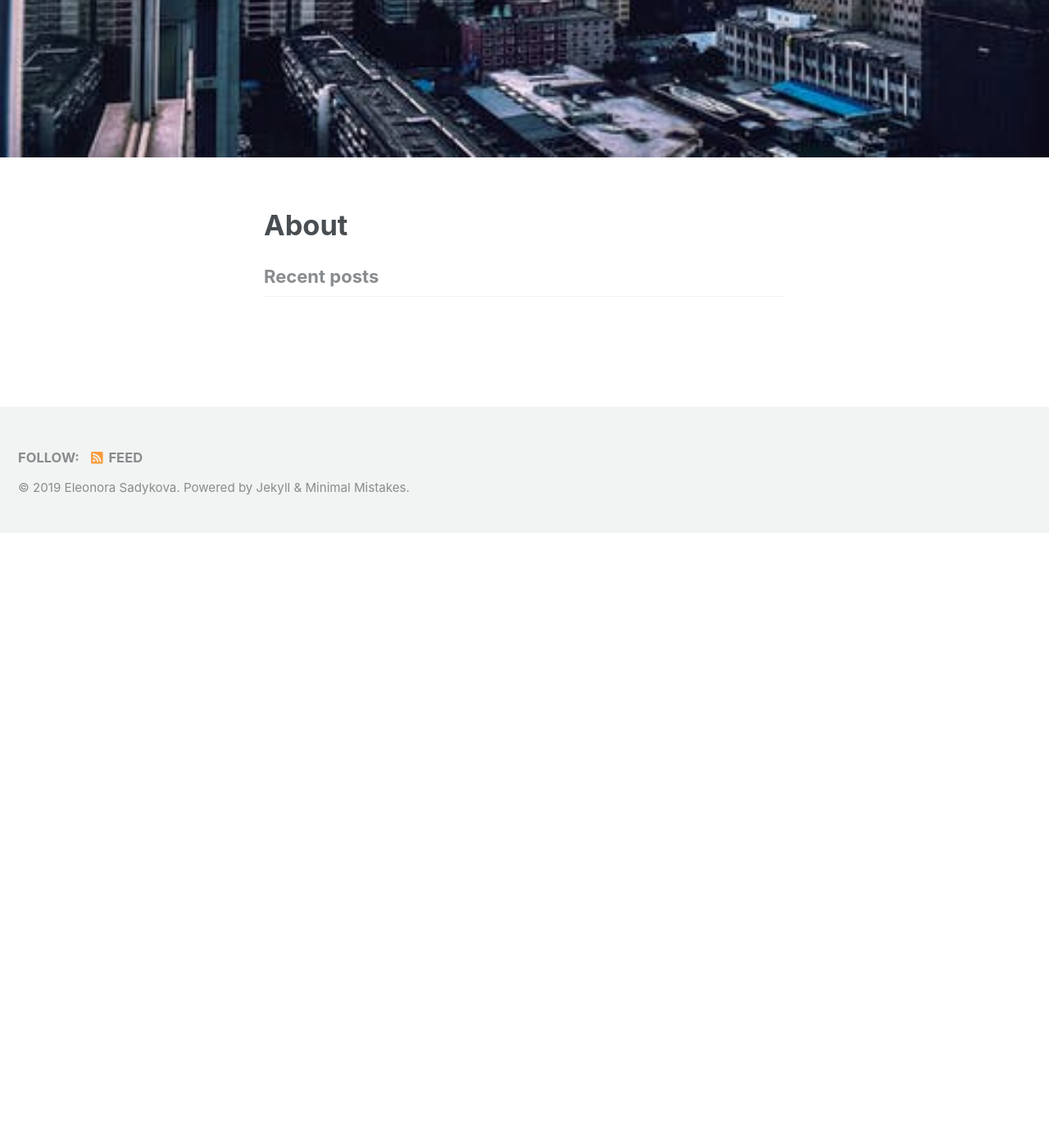
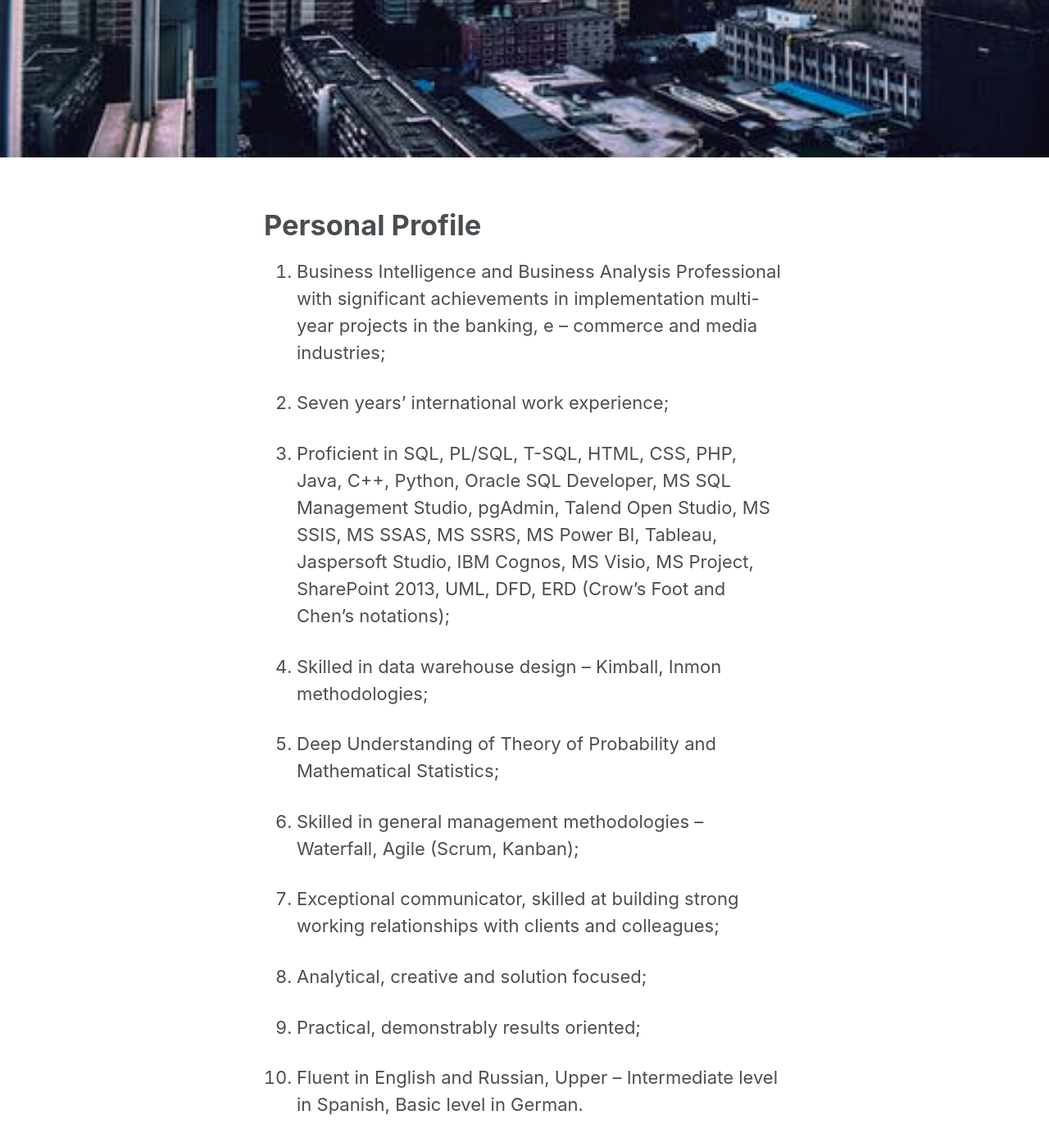
Before and after one commit to elenlang/elenlang.github.io, a Jekyll site: the page built from _pages/about.md, in a window 1280 px wide and 1400 px high, scrolled down 749 px. Shown: the whole window at 82% size. Built offline with Jekyll 4.4.1, drawn with Linux system fonts in a browser that asks for light colours; cached includes are drawn as plain includes; nearby versions of some CDN libraries.

Commit message:
change content

```diff
--- a/_pages/about.md
+++ b/_pages/about.md
@@ -1,8 +1,27 @@
 ---
 layout: home
 permalink: /about/
-title: "About"
+title: "Personal Profile"
 author_profile: false
 header:
   image: "/images/aboutme.jpg"
 ---
+1. Business Intelligence and Business Analysis Professional with significant achievements in implementation multi-year projects in the banking, e – commerce and media industries;
+
+2. Seven years’ international work experience;
+
+3. Proficient in SQL, PL/SQL, T-SQL, HTML, CSS, PHP, Java, C++, Python, Oracle SQL Developer, MS SQL Management Studio, pgAdmin, Talend Open Studio, MS SSIS, MS SSAS, MS SSRS, MS Power BI, Tableau, Jaspersoft Studio, IBM Cognos, MS Visio, MS Project, SharePoint 2013, UML, DFD, ERD (Crow’s Foot and Chen’s notations);
+
+4. Skilled in data warehouse design – Kimball, Inmon methodologies;
+
+5. Deep Understanding of Theory of Probability and Mathematical Statistics;
+
+6. Skilled in general management methodologies – Waterfall, Agile (Scrum, Kanban);
+
+7. Exceptional communicator, skilled at building strong working relationships with clients and colleagues;
+
+8. Analytical, creative and solution focused;
+
+9. Practical, demonstrably results oriented;
+
+10. Fluent in English and Russian, Upper – Intermediate level in Spanish, Basic level in German.
```
